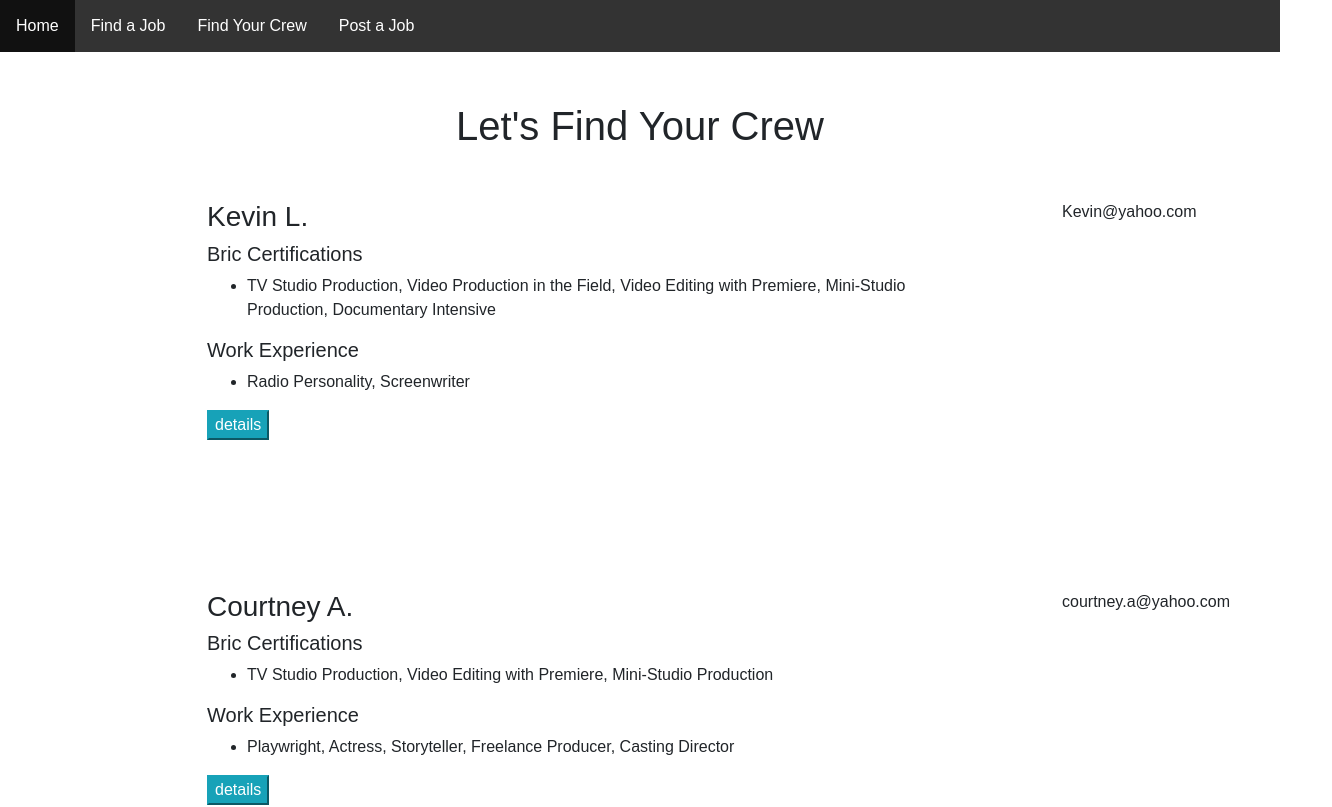
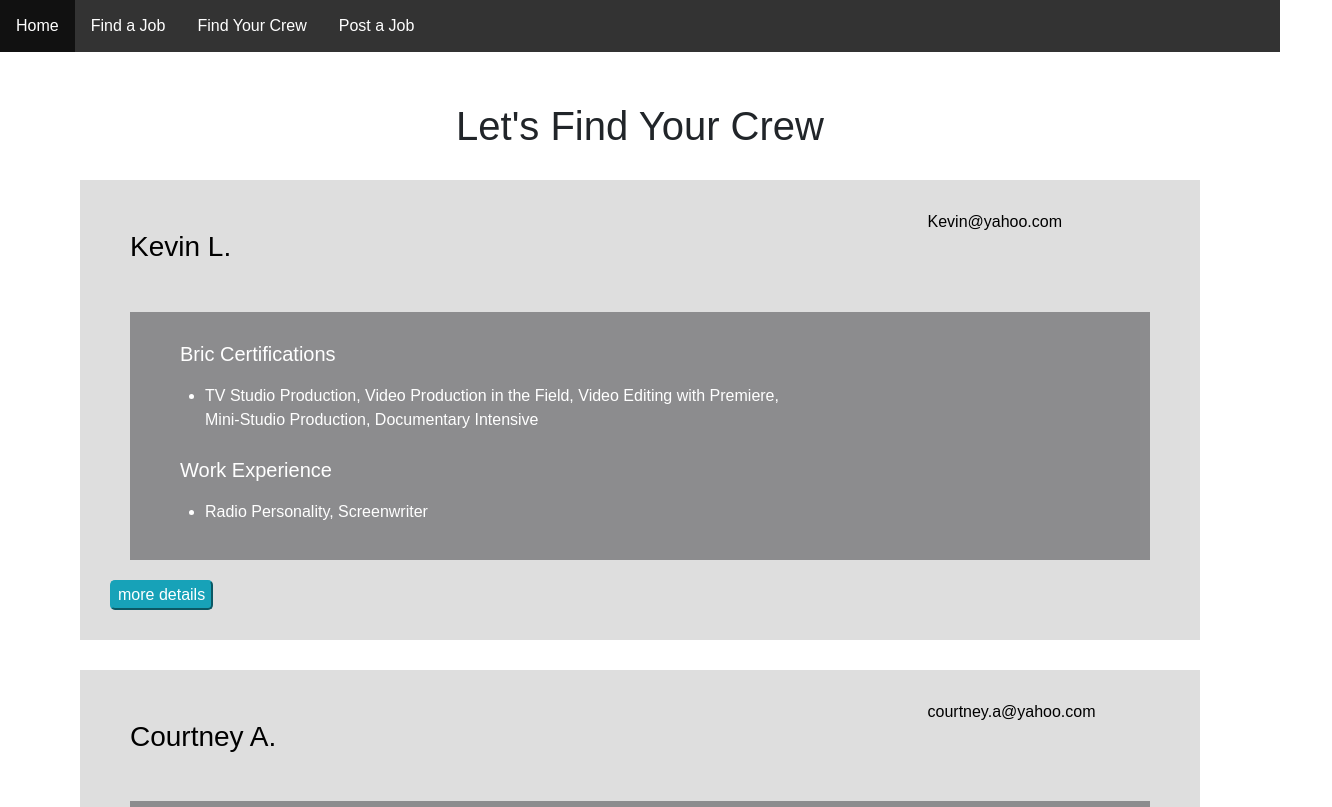
Before and after one commit to amakaanikwe/bric_sheets_react, a React (Create React App) app in the folder React_App/: page /producer-display in a window 1280 px wide. Shown: the top 807 px of the page, 1332 px wide, since content can reach past the window. Built offline with nearby package versions, Linux system fonts and the light colour scheme.

Commit message:
Updated Producer_Template

```diff
--- a/React_App/src/Components/Producer_Display/ProducerComponent/ProducerTemplate.jsx
+++ b/React_App/src/Components/Producer_Display/ProducerComponent/ProducerTemplate.jsx
@@ -6,14 +6,14 @@ class ProducerTempComp extends React.Component{
     render () {
       return (
           <>
-            <section className="container containerStyle borderBottom">
+            <section className="producerTempStyle">
             <div className="row">
                 <div className="col-lg-9">
                 <h3>{this.props.producer.firstName + " " + this.props.producer.lastName}</h3>
                 </div>
                 <div className="col-lg-3">{this.props.producer.emailAddress}</div>
             </div>
-            <div className="row">
+            <div className="row producerListStyle">
                 <h5 className="col-lg-12">Bric Certifications</h5>
                 <div className="col-lg-8">
                 <ul>
@@ -25,16 +25,14 @@ class ProducerTempComp extends React.Component{
                 <ul>
                     <li>{this.props.producer.workExperience}</li>
                 </ul>
-                <div>
+        </div>
+
+        </div>
+        <div>
                 <a>
-                <button type="button" className="btn-info">details</button>
+                <button type="button" className="btn-info">more details</button>
             </a>
             </div>
-        </div>
-        </div>
-        </section>
-        <section class="container" >
-        <pagination uib-pagination ng-model="currentPage" total-items="producers.length" max-size="maxSize" items-per-page="numPerPage" boundary-links="true"  class="pagination-sm pagination" previous-text="&lsaquo;" next-text="&rsaquo;" first-text="&laquo;" last-text="&raquo;"></pagination>
         </section>
     </>
       )
```
